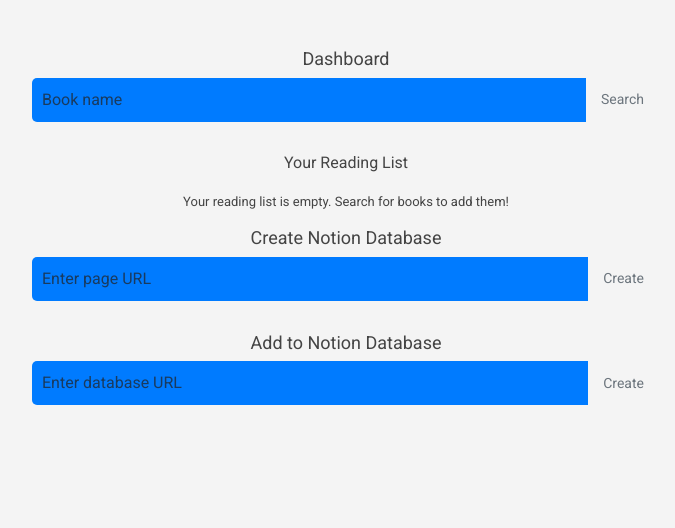
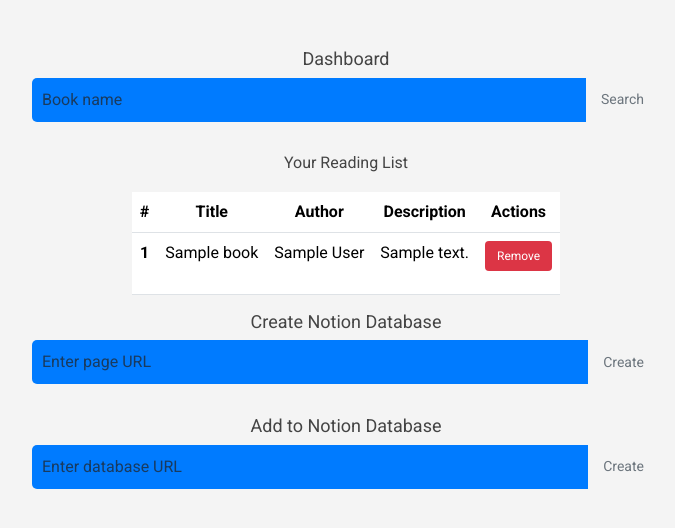
Before and after one commit to dellygzz/project3SEO, a Flask app: page /dashboard in a window 1280 px wide. Shown: the part 66-594 px from the top of the page, without its empty margins (294-969 px from the left). Run offline with Flask 3, Linux system fonts and the light colour scheme; the visitor is signed in with stand-in values (Sample User, id 1); tables that the repository leaves empty hold one stand-in row (values such as "Sample post"); parts of the project's set-up code (start-up, migrations or seed data) failed here and were passed over.

Commit message:
Fixed dashboard.html error

```diff
--- a/templates/dashboard.html
+++ b/templates/dashboard.html
@@ -15,7 +15,7 @@
 </form>
 
 <h2>Your Reading List</h2>
-{% if user_books %}
+{% if books %}
 <table class="table w-auto mx-auto">
   <thead>
     <tr>
@@ -27,12 +27,12 @@
     </tr>
   </thead>
   <tbody>
-    {% for book in user_books %}
+    {% for book in books %}
     <tr>
       <th scope="row">{{ loop.index }}</th>
-      <td>{{ book.title }}</td>
-      <td>{{ book.author }}</td>
-      <td>{{ book.description[:100] }}{% if book.description|length > 100 %}...{% endif %}</td>
+      <td>{{ book["title"] }}</td>
+      <td>{{ book["author"] }}</td>
+      <td>{{ book["description"][:100] }}{% if book["description"]|length > 100 %}...{% endif %}</td>
       <td>
         <form method="POST" action="{{ url_for('remove_book') }}" class="d-inline">
           <input type="hidden" name="google_book_id" value="{{ book.id }}">
```
